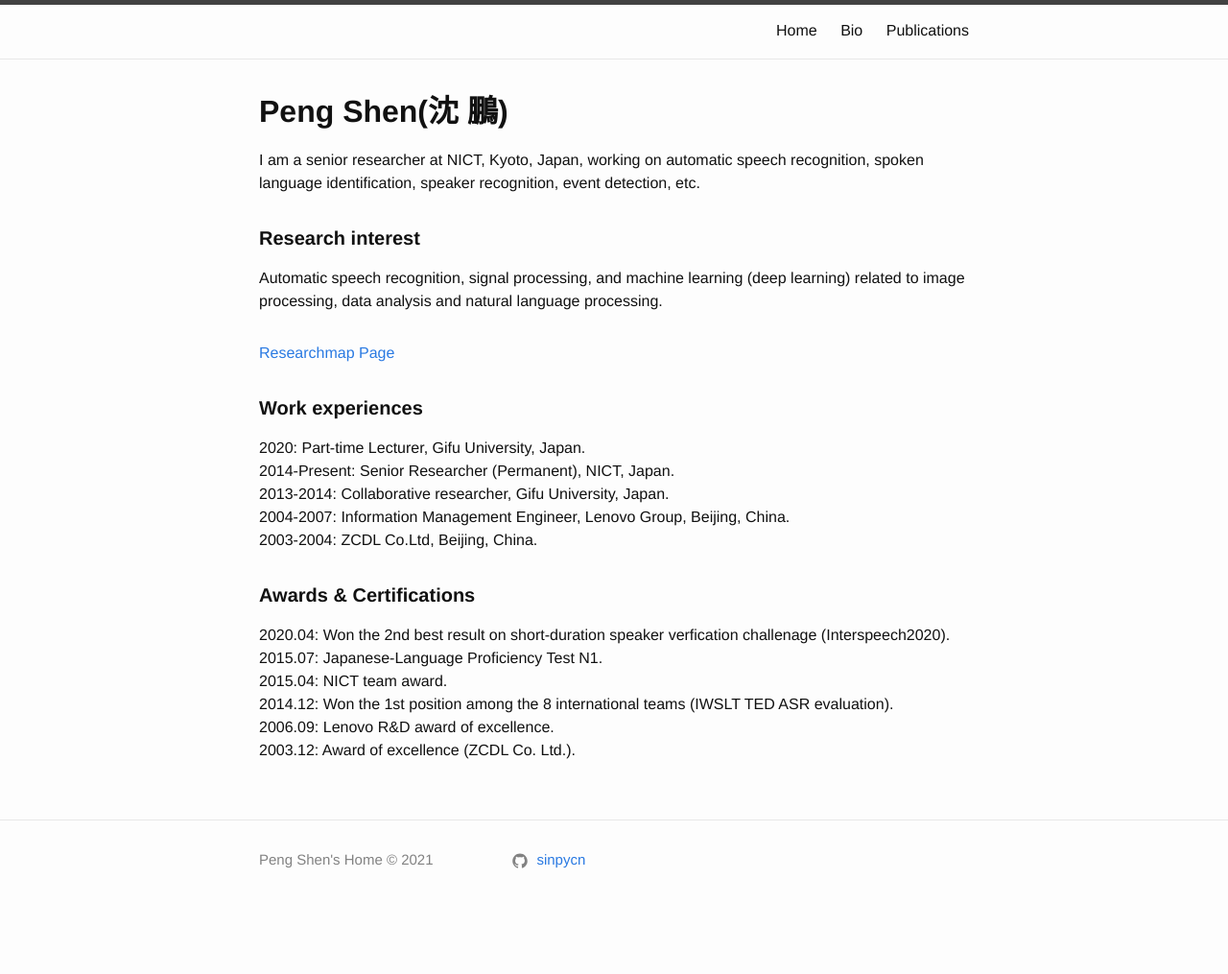
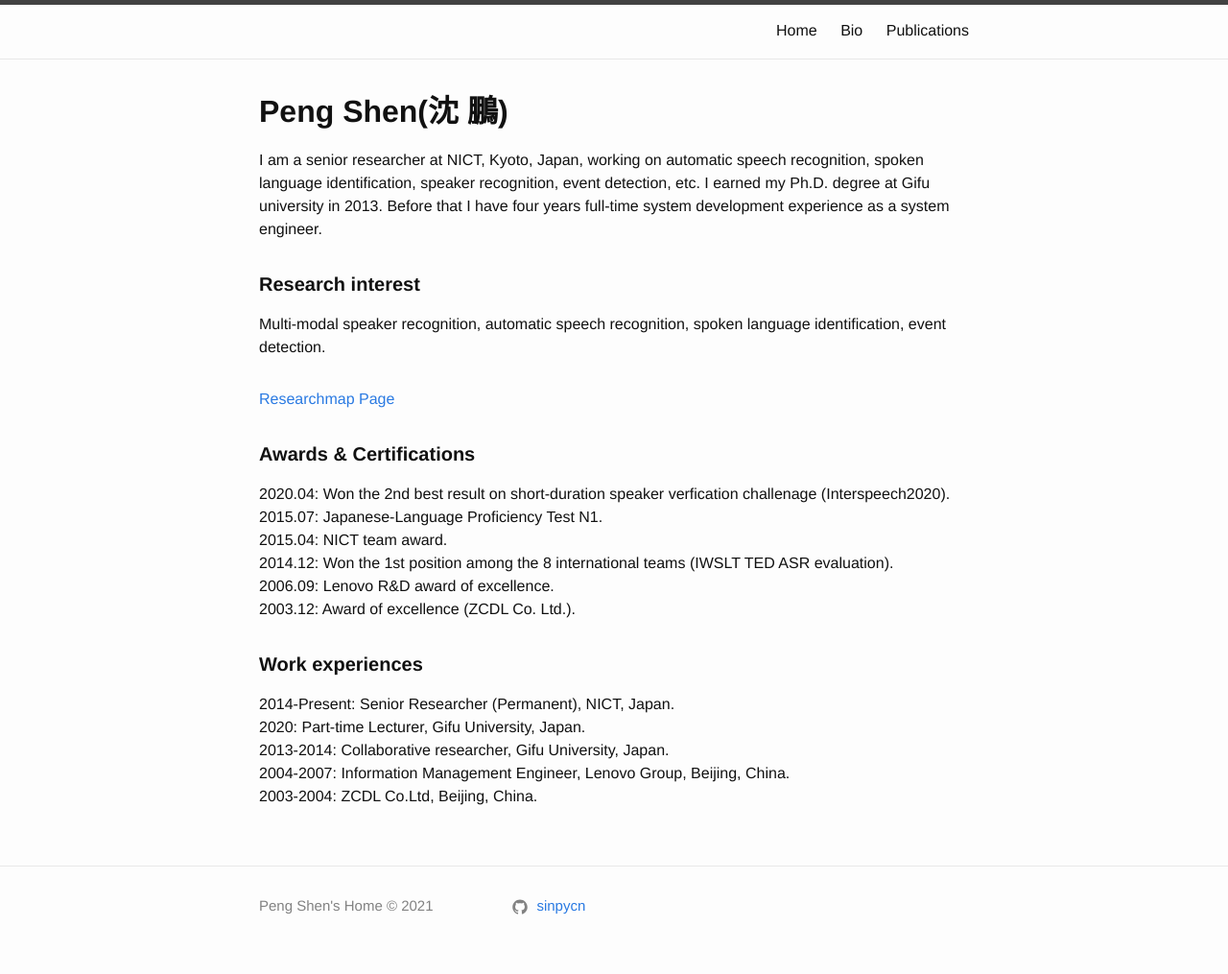
Before and after one commit to sinpycn/sinpycn.github.io, a Jekyll site: the page built from index.md, in a window 1280 px wide. Shown: the whole page at 96% size. Built offline with Jekyll 4.4.1, drawn with Linux system fonts in a browser that asks for light colours; before the commit the page ends 967 px from its top, so only the background shows below that.

Commit message:
Update index.md

```diff
--- a/index.md
+++ b/index.md
@@ -6,14 +6,14 @@ permalink: /
 <div class="home">
   <h1 class="page-title"><b>Peng Shen(沈 鵬)</b></h1>
   <ul class="post-list">
-    <li> I am a senior researcher at NICT, Kyoto, Japan, working on automatic speech recognition, spoken language identification, speaker recognition, event detection, etc.
+    <li> I am a senior researcher at NICT, Kyoto, Japan, working on automatic speech recognition, spoken language identification, speaker recognition, event detection, etc. I earned my Ph.D. degree at Gifu university in 2013. Before that I have four years full-time system development experience as a system engineer.
     </li>
   </ul>
 
   <h1 class="page-heading"><b>Research interest</b></h1>
   <ul class="post-list">
     <li>
-      Automatic speech recognition, signal processing, and machine learning (deep learning) related to image processing, data analysis and natural language processing.
+      Multi-modal speaker recognition, automatic speech recognition, spoken language identification, event detection.
     </li>
   </ul>
 
@@ -21,17 +21,6 @@ permalink: /
   <ul class="post-list">
     <li>
       <a href="https://researchmap.jp/pengshen">Researchmap Page</a>
-    </li>
-  </ul>
-
-  <h1 class="page-heading"><b>Work experiences</b></h1>
-  <ul class="post-list">
-    <li>
-   2020: Part-time Lecturer, Gifu University, Japan. <br>
-   2014-Present: Senior Researcher (Permanent), NICT, Japan. <br>
-   2013-2014: Collaborative researcher, Gifu University, Japan. <br>
-   2004-2007: Information Management Engineer, Lenovo Group, Beijing, China. <br>
-   2003-2004: ZCDL Co.Ltd, Beijing, China. <br>
     </li>
   </ul>
 
@@ -47,4 +36,17 @@ permalink: /
     </li>
   </ul>
 
+  <h1 class="page-heading"><b>Work experiences</b></h1>
+  <ul class="post-list">
+    <li>
+   2014-Present: Senior Researcher (Permanent), NICT, Japan. <br>
+   2020: Part-time Lecturer, Gifu University, Japan. <br>
+   2013-2014: Collaborative researcher, Gifu University, Japan. <br>
+   2004-2007: Information Management Engineer, Lenovo Group, Beijing, China. <br>
+   2003-2004: ZCDL Co.Ltd, Beijing, China. <br>
+    </li>
+  </ul>
+
+
+
 </div>
```
